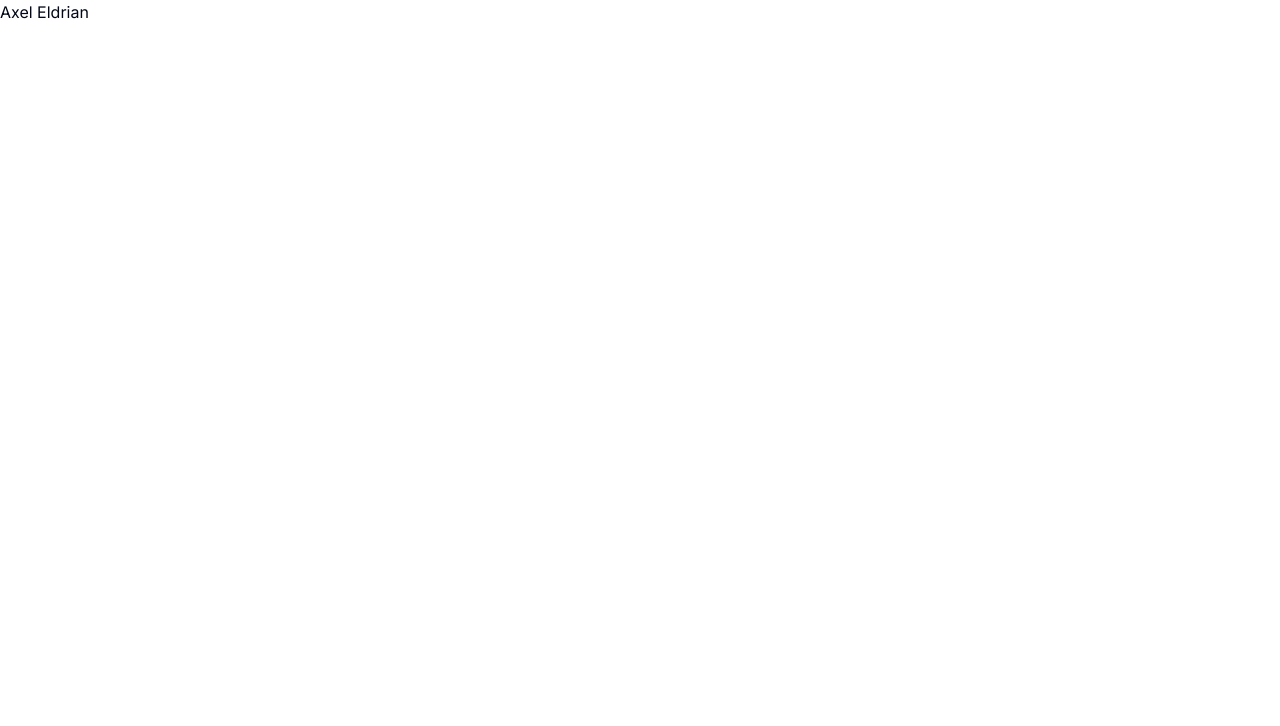
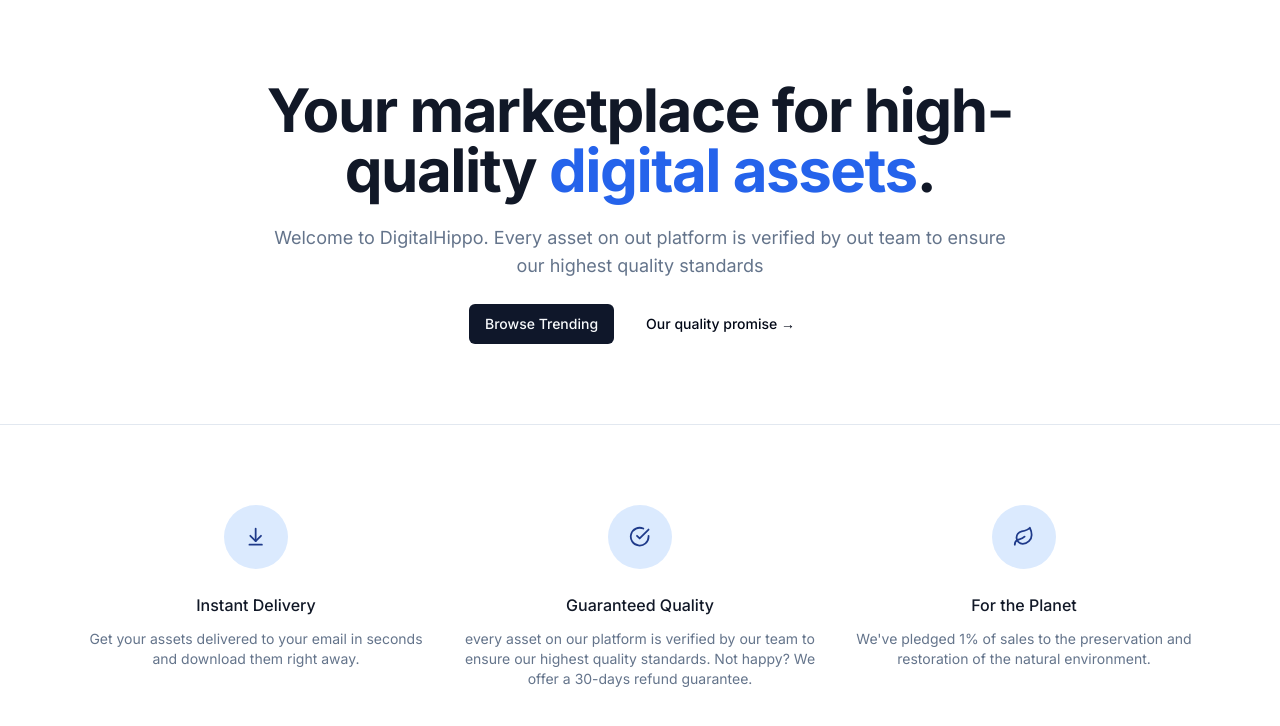
Before and after one commit to eldrians/digital-marketplace-axel, a Next.js app: page / in a window 1280 px wide. Shown: the top 726 px of the page. Built offline with nearby package versions, Linux system fonts and the light colour scheme.

Commit message:
app(): create first landing page

```diff
--- a/package.json
+++ b/package.json
@@ -9,8 +9,10 @@
     "lint": "next lint"
   },
   "dependencies": {
+    "@radix-ui/react-slot": "^1.0.2",
     "class-variance-authority": "^0.7.0",
     "clsx": "^2.1.0",
+    "lucide": "^0.316.0",
     "lucide-react": "^0.316.0",
     "next": "14.1.0",
     "react": "^18",
--- a/src/app/page.tsx
+++ b/src/app/page.tsx
@@ -1,7 +1,76 @@
+import MaxWidthWrapper from "@/components/MaxWidthWrapper";
+import { Button, buttonVariants } from "@/components/ui/button";
+import { ArrowDownToLine, CheckCircle, Leaf } from "lucide-react";
+import Link from "next/link";
+
+const perks = [
+  {
+    name: "Instant Delivery",
+    Icon: ArrowDownToLine,
+    description:
+      "Get your assets delivered to your email in seconds and download them right away.",
+  },
+  {
+    name: "Guaranteed Quality",
+    Icon: CheckCircle,
+    description:
+      "every asset on our platform is verified by our team to ensure our highest quality standards. Not happy? We offer a 30-days refund guarantee.",
+  },
+  {
+    name: "For the Planet",
+    Icon: Leaf,
+    description:
+      "We've pledged 1% of sales to the preservation and restoration of the natural environment.",
+  },
+];
+
 export default function Home() {
   return (
-    <div>
-      <h1>Axel Eldrian</h1>
-    </div>
+    <>
+      <MaxWidthWrapper>
+        <div className="py-20 mx-auto text-center flex flex-col items-center max-w-3xl">
+          <h1 className="text-4xl font-bold tracking-tight text-gray-900 sm:text-6xl">
+            Your marketplace for high-quality {""}
+            <span className="text-blue-600">digital assets</span>.
+          </h1>
+          <p className="mt-6 text-lg max-w-prose text-muted-foreground">
+            Welcome to DigitalHippo. Every asset on out platform is verified by
+            out team to ensure our highest quality standards
+          </p>
+          <div className="flex flex-col sm:flex-row gap-4 mt-6">
+            <Link href="/products" className={buttonVariants()}>
+              Browse Trending
+            </Link>
+            <Button variant="ghost">Our quality promise &rarr;</Button>
+          </div>
+        </div>
+      </MaxWidthWrapper>
+      <section className="border-t border-gray0299 bg-gray50">
+        <MaxWidthWrapper className="py-20">
+          <div className="grid grid-cols-1 gap-y-12 sm:grid-cols-2 sm:gap-x-6 lg:grid-cols-3 lg:gap-x-8 lg:gap-y-0">
+            {perks.map((perk) => (
+              <div
+                key={perk.name}
+                className="text-center md:flex md:items-start md:text-left lg:block lg:text-center"
+              >
+                <div className="md:flex-shrink-0 flex justify-center">
+                  <div className="h-16 w-16 flex items-center justify-center rounded-full bg-blue-100 text-blue-900">
+                    {<perk.Icon className="w-1/3 h-1/3" />}
+                  </div>
+                </div>
+                <div className="mt-6 md:ml-4 md:mt-0 lg:ml-0 lg:mt-6">
+                  <h3 className="text-base font-medium text-gray-900">
+                    {perk.name}
+                  </h3>
+                  <p className="mt-3 text-sm text-muted-foreground">
+                    {perk.description}
+                  </p>
+                </div>
+              </div>
+            ))}
+          </div>
+        </MaxWidthWrapper>
+      </section>
+    </>
   );
 }
--- a/src/components/MaxWidthWrapper.tsx
+++ b/src/components/MaxWidthWrapper.tsx
@@ -1,18 +1,24 @@
-import { ReactNode } from "react"
+import { cn } from "@/lib/utils";
+import { ReactNode } from "react";
 
 // this file is created to make entire layout looks Good
 const MaxWidthWrapper = ({
-    className,
-    children
+  className,
+  children,
 }: {
-    className?: string,
-    children: ReactNode
+  className?: string;
+  children: ReactNode;
 }) => {
-    return (
-        <div className="mx-auto w-full max-w-screen-xl px-2.5 md:px-20">
-            {children}
-        </div>
-    )
-}
+  return (
+    <div
+      className={cn(
+        "mx-auto w-full max-w-screen-xl px-2.5 md:px-20",
+        className
+      )}
+    >
+      {children}
+    </div>
+  );
+};
 
-export default MaxWidthWrapper
+export default MaxWidthWrapper;
--- /dev/null
+++ b/src/components/ui/button.tsx
@@ -0,0 +1,56 @@
+import * as React from "react"
+import { Slot } from "@radix-ui/react-slot"
+import { cva, type VariantProps } from "class-variance-authority"
+
+import { cn } from "@/lib/utils"
+
+const buttonVariants = cva(
+  "inline-flex items-center justify-center whitespace-nowrap rounded-md text-sm font-medium ring-offset-background transition-colors focus-visible:outline-none focus-visible:ring-2 focus-visible:ring-ring focus-visible:ring-offset-2 disabled:pointer-events-none disabled:opacity-50",
+  {
+    variants: {
+      variant: {
+        default: "bg-primary text-primary-foreground hover:bg-primary/90",
+        destructive:
+          "bg-destructive text-destructive-foreground hover:bg-destructive/90",
+        outline:
+          "border border-input bg-background hover:bg-accent hover:text-accent-foreground",
+        secondary:
+          "bg-secondary text-secondary-foreground hover:bg-secondary/80",
+        ghost: "hover:bg-accent hover:text-accent-foreground",
+        link: "text-primary underline-offset-4 hover:underline",
+      },
+      size: {
+        default: "h-10 px-4 py-2",
+        sm: "h-9 rounded-md px-3",
+        lg: "h-11 rounded-md px-8",
+        icon: "h-10 w-10",
+      },
+    },
+    defaultVariants: {
+      variant: "default",
+      size: "default",
+    },
+  }
+)
+
+export interface ButtonProps
+  extends React.ButtonHTMLAttributes<HTMLButtonElement>,
+    VariantProps<typeof buttonVariants> {
+  asChild?: boolean
+}
+
+const Button = React.forwardRef<HTMLButtonElement, ButtonProps>(
+  ({ className, variant, size, asChild = false, ...props }, ref) => {
+    const Comp = asChild ? Slot : "button"
+    return (
+      <Comp
+        className={cn(buttonVariants({ variant, size, className }))}
+        ref={ref}
+        {...props}
+      />
+    )
+  }
+)
+Button.displayName = "Button"
+
+export { Button, buttonVariants }
```
Also changed, not shown: 1 other file (tests, documents, lock files or other folders).
